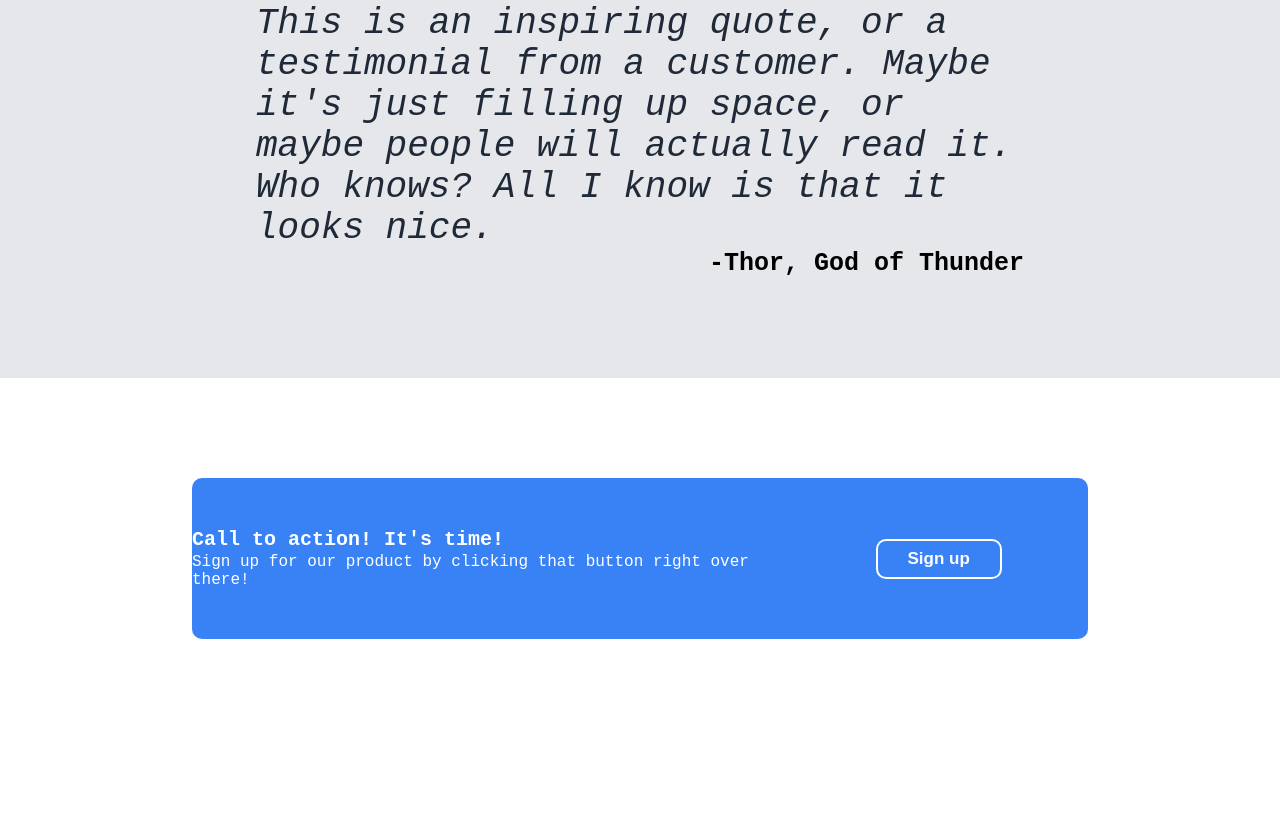
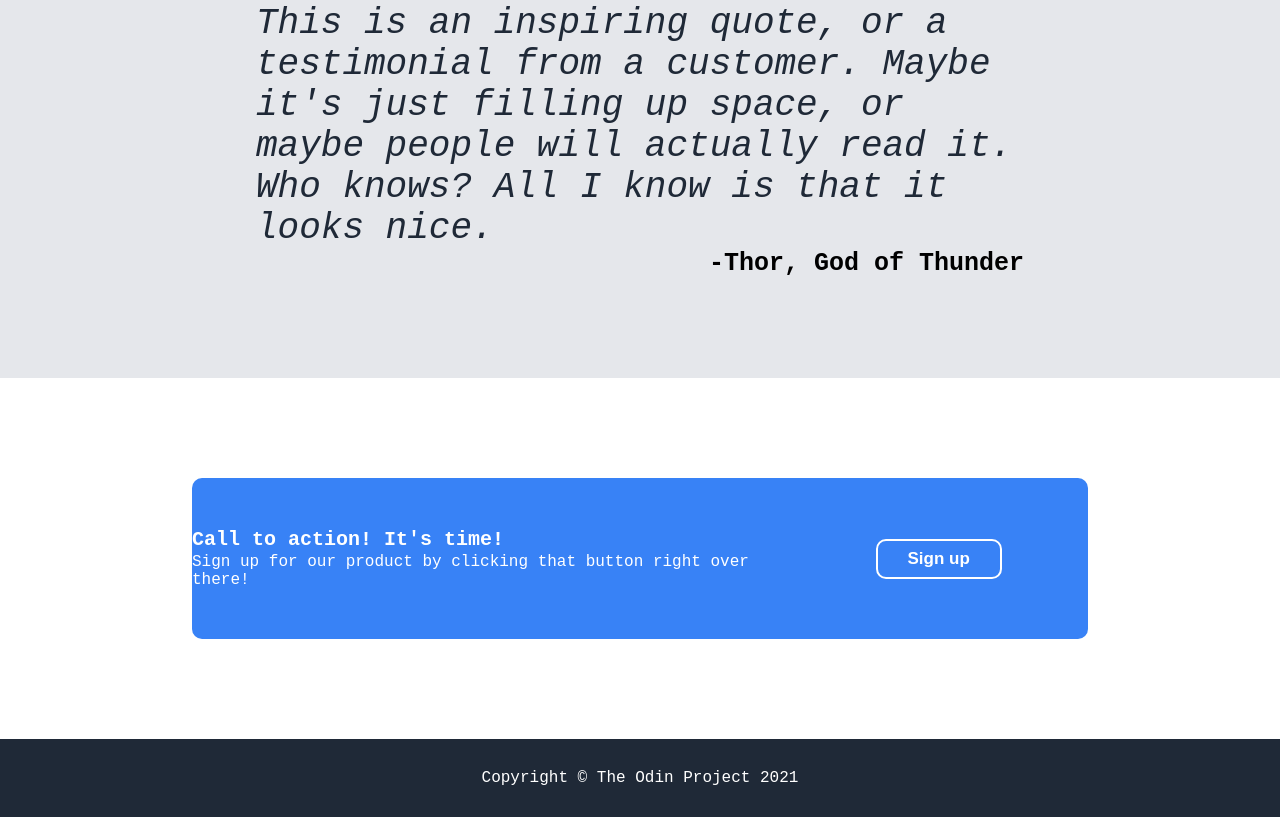
Before and after one commit to Bruno-Padilla/flexbox-landing-page, a plain HTML site: page index.html in a window 1280 px wide. Shown: the part 1286-2103 px from the top of the page. Before the commit the page ends 2025 px from the top, so only its background shows below. Drawn offline with Linux system fonts and the light colour scheme.

Commit message:
footer done and page completegit add .!

```diff
--- a/index.html
+++ b/index.html
@@ -78,5 +78,9 @@
             </div>
         </div>
     </div>
+
+    <footer>
+        Copyright © The Odin Project 2021
+    </footer>
 </body>
 </html>
--- a/styles.css
+++ b/styles.css
@@ -193,3 +193,13 @@ body {
     padding: 8px 30px;
     margin: 10px 0;
 }
+
+/* = = = Footer = = = */
+footer {
+    display: flex;
+    justify-content: center;
+    align-items: center;
+    background-color: #1F2937;
+    color: white;
+    padding: 30px 0;
+}
```
